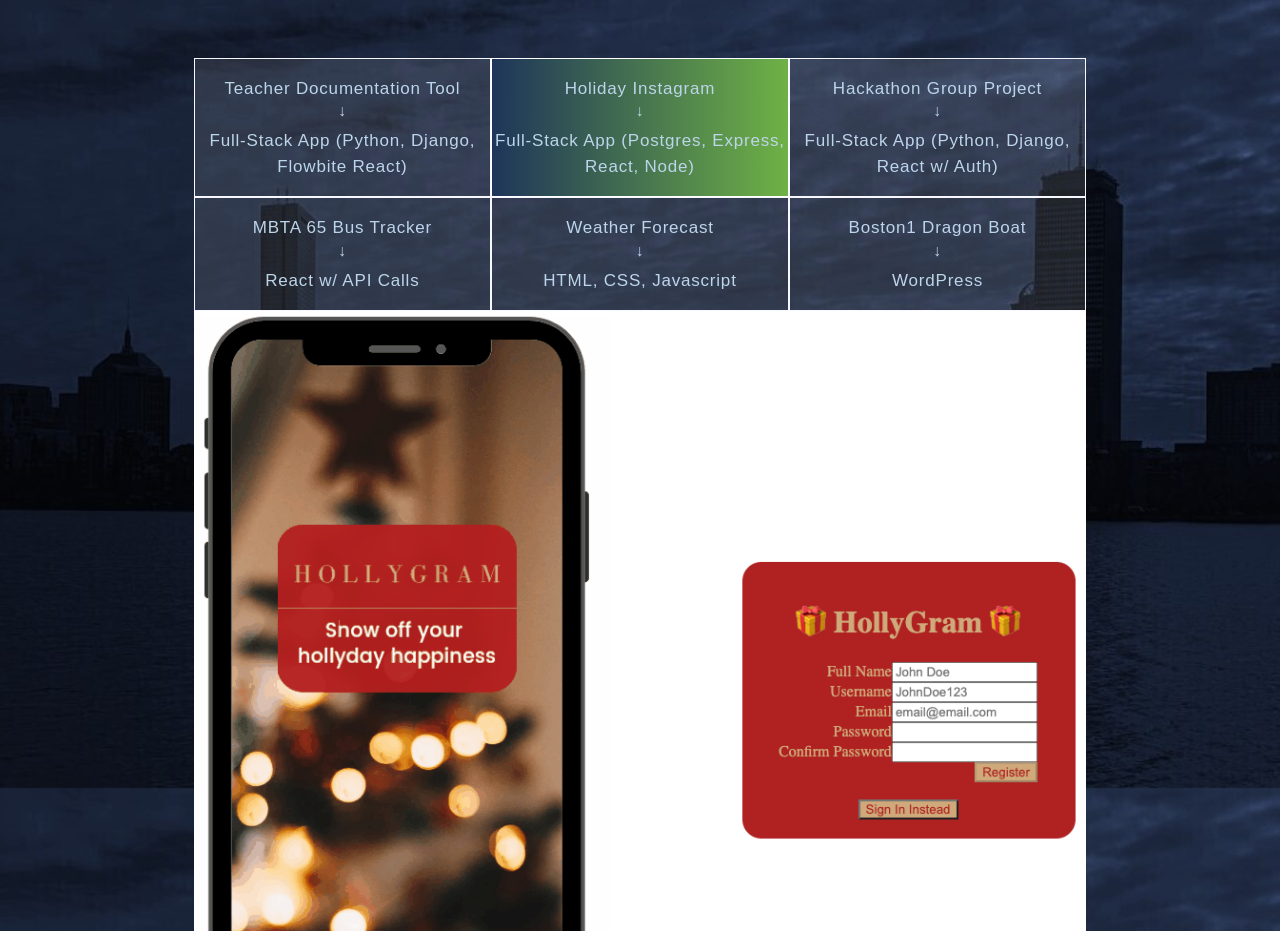
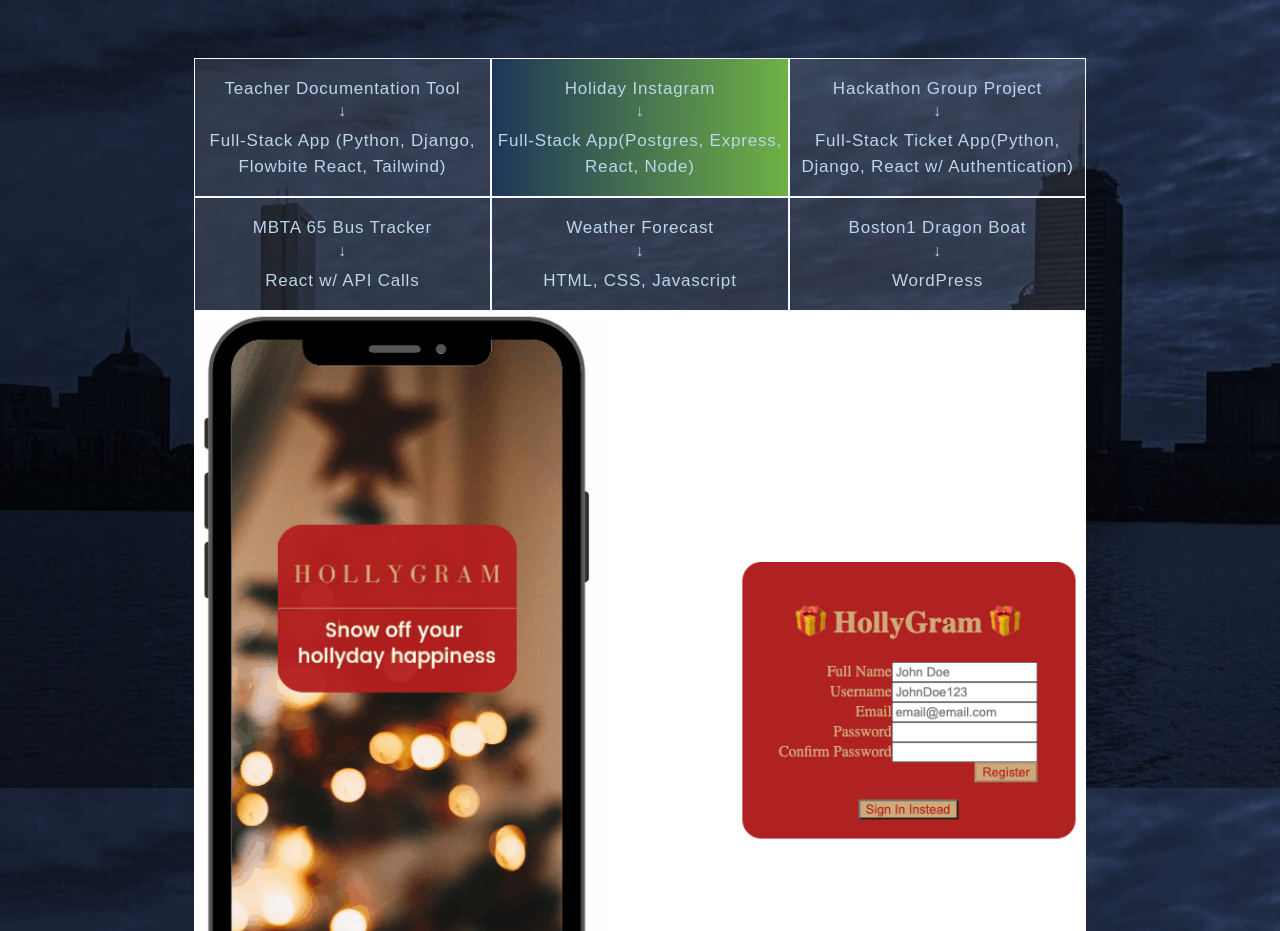
Before and after one commit to BChan26/React-Bootstrap-Portfolio, a React (Create React App) app in the folder my-app/: page / in a window 1280 px wide. Shown: the part 1720-2651 px from the top of the page. Built offline with nearby package versions, Linux system fonts and the light colour scheme; the HTML template or start-up script is replaced by a standard one.

Commit message:
css tweaks

```diff
--- a/my-app/src/components/Projects.js
+++ b/my-app/src/components/Projects.js
@@ -70,14 +70,16 @@ return (
                         <Nav.Item>
                             <Nav.Link eventKey="sixth">Teacher Documentation Tool
                             <h6>↓</h6>
-                            <h7>Full-Stack App (Python, Django, Flowbite React) </h7>
+                            <h7>Full-Stack App </h7>
+                            <h7>(Python, Django, Flowbite React, Tailwind) </h7>
                             </Nav.Link>
                         </Nav.Item>
 
                         <Nav.Item>
                             <Nav.Link eventKey="first">Holiday Instagram
                             <h6>↓</h6>
-                            <h7>Full-Stack App (Postgres, Express, React, Node)</h7>
+                            <h7>Full-Stack App</h7>
+                            <h7>(Postgres, Express, React, Node)</h7>
                             </Nav.Link>
 
                         </Nav.Item>
@@ -85,9 +87,11 @@ return (
                         <Nav.Item>
                             <Nav.Link eventKey="fifth">Hackathon Group Project
                             <h6>↓</h6>
-                            <h7>Full-Stack App (Python, Django, React w/ Auth)</h7>
+                            <h7>Full-Stack Ticket App</h7>
+                            <h7>(Python, Django, React w/ Authentication)</h7>
                             </Nav.Link>
                         </Nav.Item>
+
 
                         <Nav.Item>
                             <Nav.Link eventKey="second">MBTA 65 Bus Tracker
```
